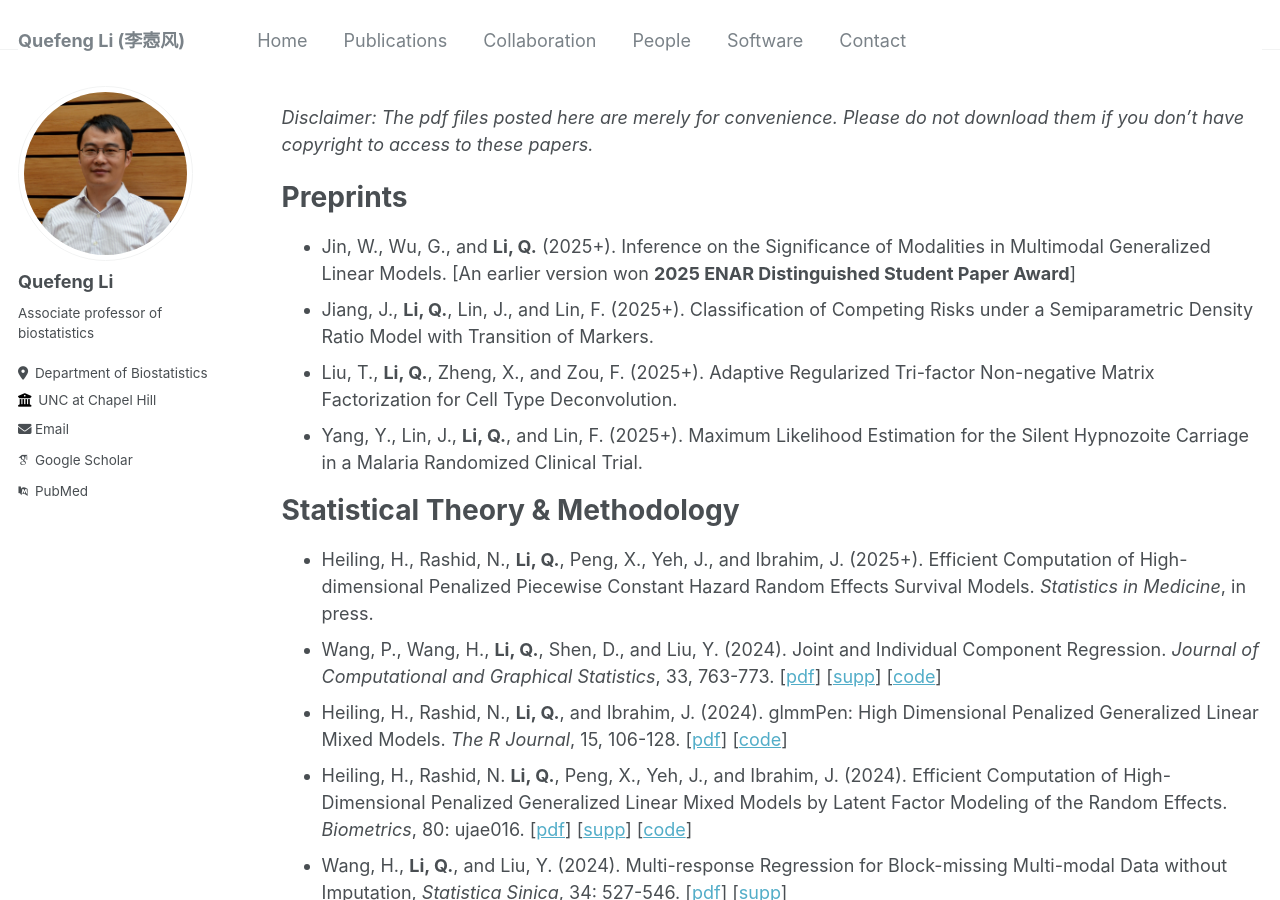
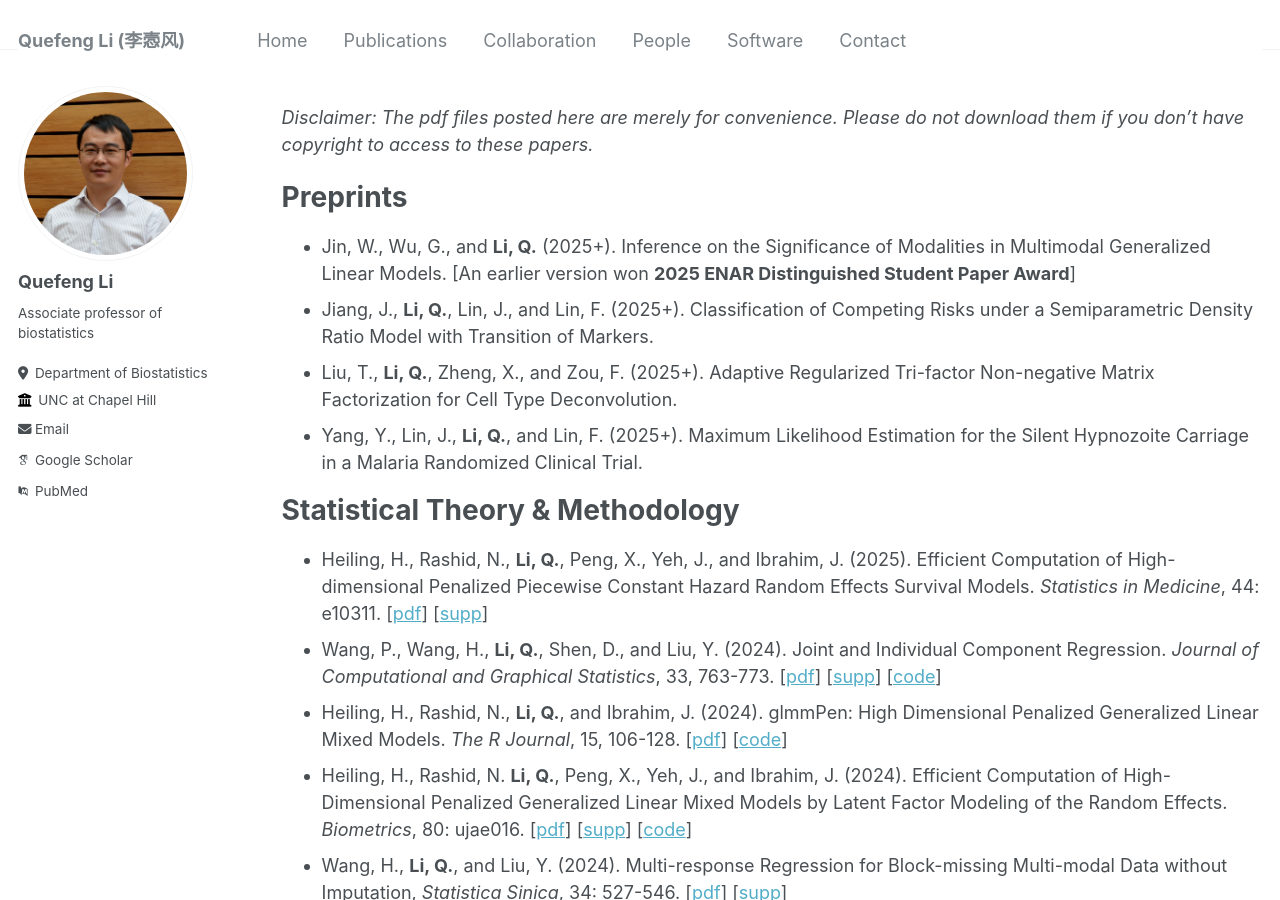
Before and after one commit to quefengli/quefengli.github.io, a Jekyll site: the page built from _pages/publications.md, in a window 1280 px wide and 900 px high. Built offline with Jekyll 4.4.1, drawn with Linux system fonts in a browser that asks for light colours; some web fonts are replaced.

Commit message:
publication update

```diff
--- a/_pages/publications.md
+++ b/_pages/publications.md
@@ -18,8 +18,9 @@ Cell Type Deconvolution.
 Malaria Randomized Clinical Trial.
 
 # Statistical Theory & Methodology
-- Heiling, H., Rashid, N., **Li, Q.**, Peng, X., Yeh, J., and Ibrahim, J. (2025+). Efficient Computation of High-dimensional
-Penalized Piecewise Constant Hazard Random Effects Survival Models. _Statistics in Medicine_, in press.
+- Heiling, H., Rashid, N., **Li, Q.**, Peng, X., Yeh, J., and Ibrahim, J. (2025). Efficient Computation of High-dimensional
+Penalized Piecewise Constant Hazard Random Effects Survival Models. _Statistics in Medicine_, 44:
+e10311. [[pdf](../files/publication/SIM2025.pdf)] [[supp](../files/publication/SIM2025_supp.pdf)]
 -   Wang, P., Wang, H., **Li, Q.**, Shen, D., and Liu, Y. (2024). Joint and Individual Component Regression. <span
 class="underline">*Journal of Computational and Graphical Statistics*</span>, 33,
 763-773. [[pdf](../files/publication/JCGS2024.pdf)] [[supp](../files/publication/JCGS2024_supp.pdf)]
```
Also changed, not shown: 2 other files.
